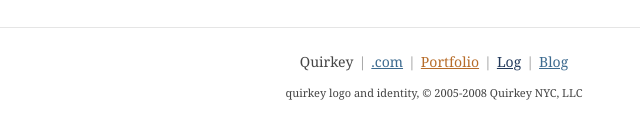
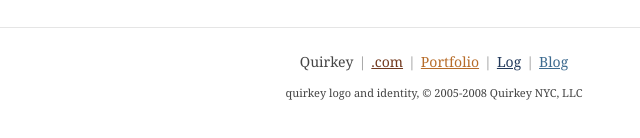
Before and after one commit to quirkey/quirkey_com, a plain HTML site: page index.html in a window 1280 px wide. Shown: the part 514-652 px from the top of the page, 206-846 px from the left. Drawn offline with Linux system fonts and the light colour scheme.

Commit message:
Updated colors

```diff
--- a/stylesheets/quirkey.css
+++ b/stylesheets/quirkey.css
@@ -114,6 +114,9 @@ darkblue: 22395B
 .q_blog, a.q_blog:link, a.q_blog:visited {
 	color: #3C6A8F;
 }
+.q_com, a.q_com:link, a.q_com:visited {
+	color: #72391E;
+}
 #links a:hover {
 	color:#333;
 }
```
